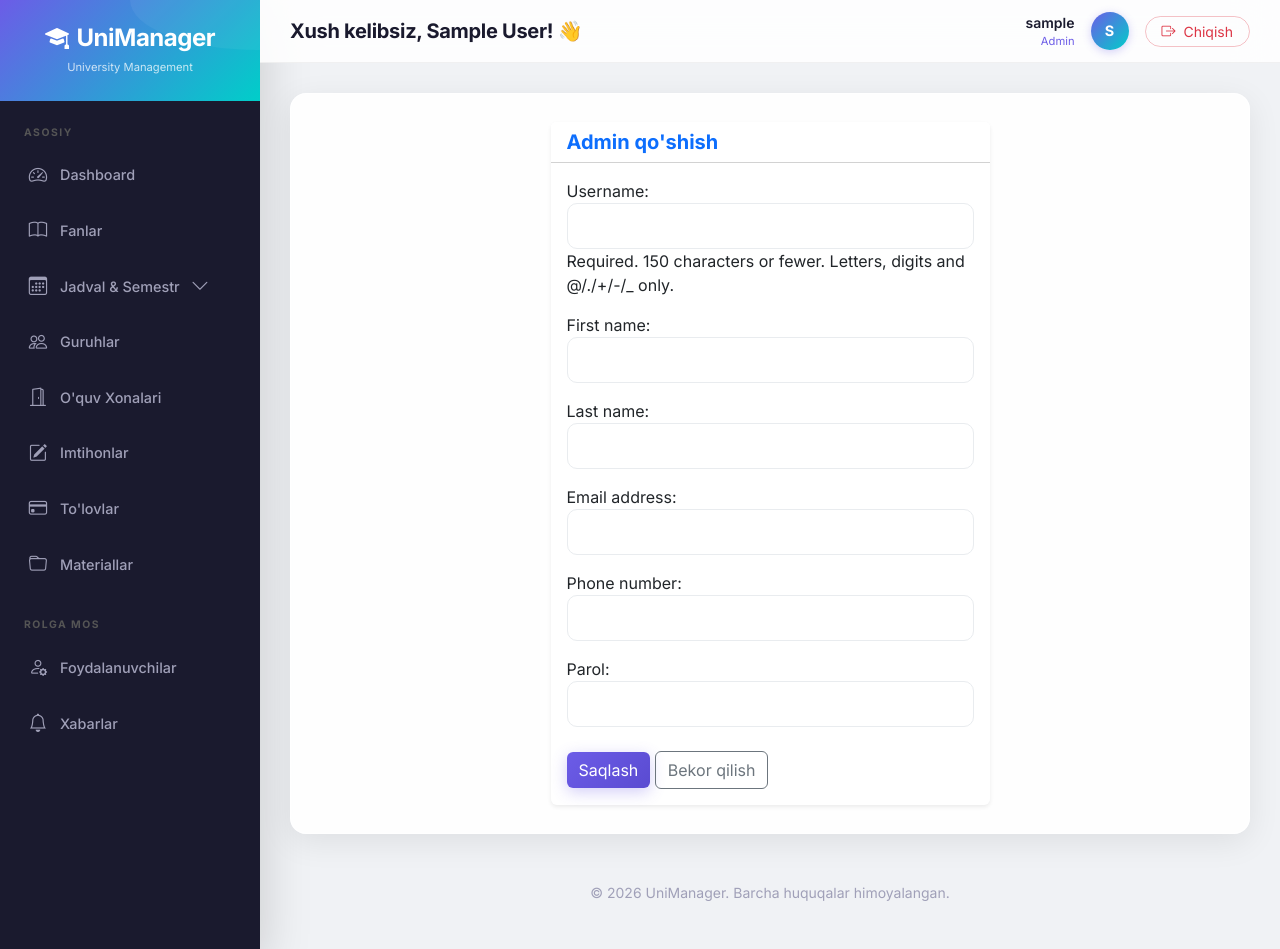
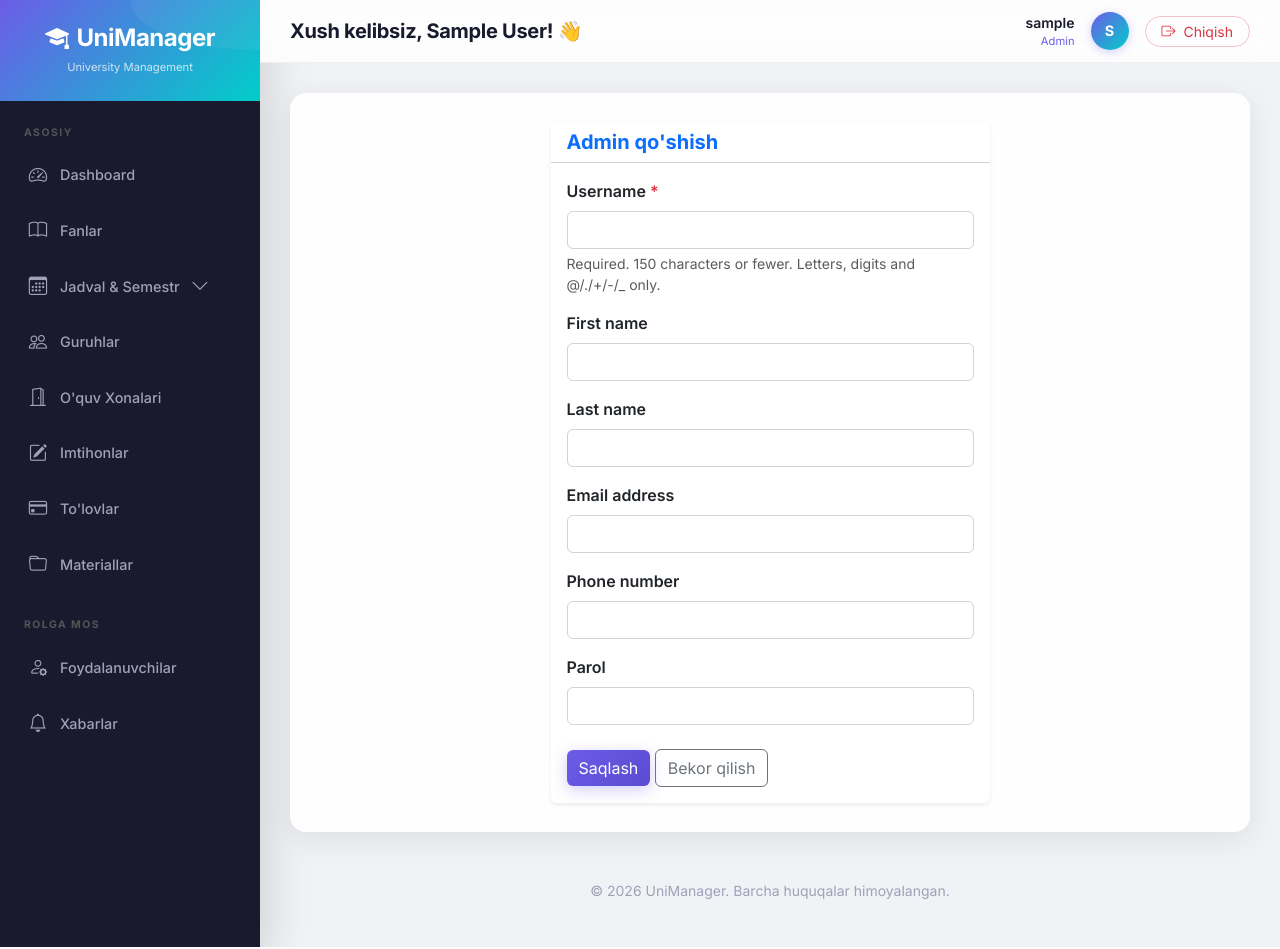
Before and after one commit to Shadowuseranew/UniManager, a Django app: page /auth/add/admin/ in a window 1280 px wide. Run offline with Django 5.2, Linux system fonts and the light colour scheme; the visitor is signed in with stand-in values (Sample User, id 1).

Commit message:
Add asterisk (*) to required fields in user form

```diff
--- a/users/templates/users/user_form.html
+++ b/users/templates/users/user_form.html
@@ -1,6 +1,27 @@
 {% extends base_template %}
 
 {% block content %}
+<style>
+.user-form input, .user-form select, .user-form textarea {
+    display: block;
+    width: 100%;
+    padding: 0.375rem 0.75rem;
+    font-size: 1rem;
+    font-weight: 400;
+    line-height: 1.5;
+    color: #212529;
+    background-color: #fff;
+    background-clip: padding-box;
+    border: 1px solid #ced4da;
+    border-radius: 0.375rem;
+    transition: border-color .15s ease-in-out,box-shadow .15s ease-in-out;
+}
+.user-form input:focus, .user-form select:focus, .user-form textarea:focus {
+    border-color: #86b7fe;
+    outline: 0;
+    box-shadow: 0 0 0 0.25rem rgba(13,110,253,.25);
+}
+</style>
 <div class="row justify-content-center">
     <div class="col-md-6">
         <div class="card shadow-sm border-0">
@@ -10,9 +31,23 @@
                 </h5>
             </div>
             <div class="card-body">
-                <form method="post">
+                <form method="post" class="user-form">
                     {% csrf_token %}
-                    {{ form.as_p }}
+                    {% for field in form %}
+                    <div class="mb-3">
+                        <label class="form-label fw-semibold">
+                            {{ field.label }}
+                            {% if field.field.required %}<span class="text-danger">*</span>{% endif %}
+                        </label>
+                        {{ field }}
+                        {% if field.help_text %}
+                        <div class="form-text">{{ field.help_text }}</div>
+                        {% endif %}
+                        {% for error in field.errors %}
+                        <div class="text-danger small">{{ error }}</div>
+                        {% endfor %}
+                    </div>
+                    {% endfor %}
                     <div class="mt-4">
                         <button type="submit" class="btn btn-primary">Saqlash</button>
                         <a href="{% url 'user_list' %}" class="btn btn-outline-secondary">Bekor qilish</a>
```
